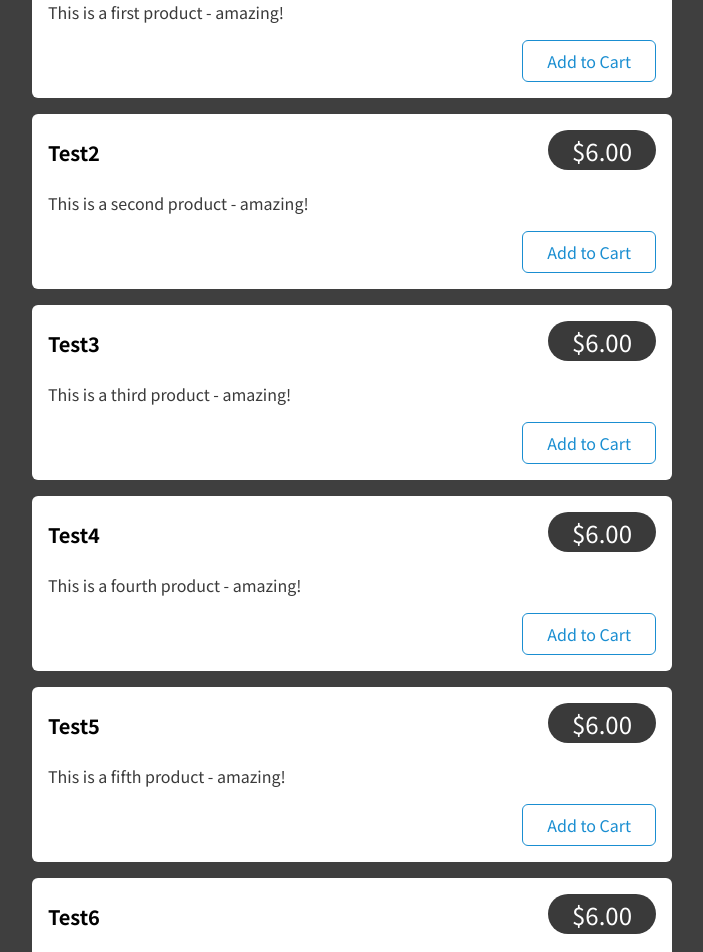
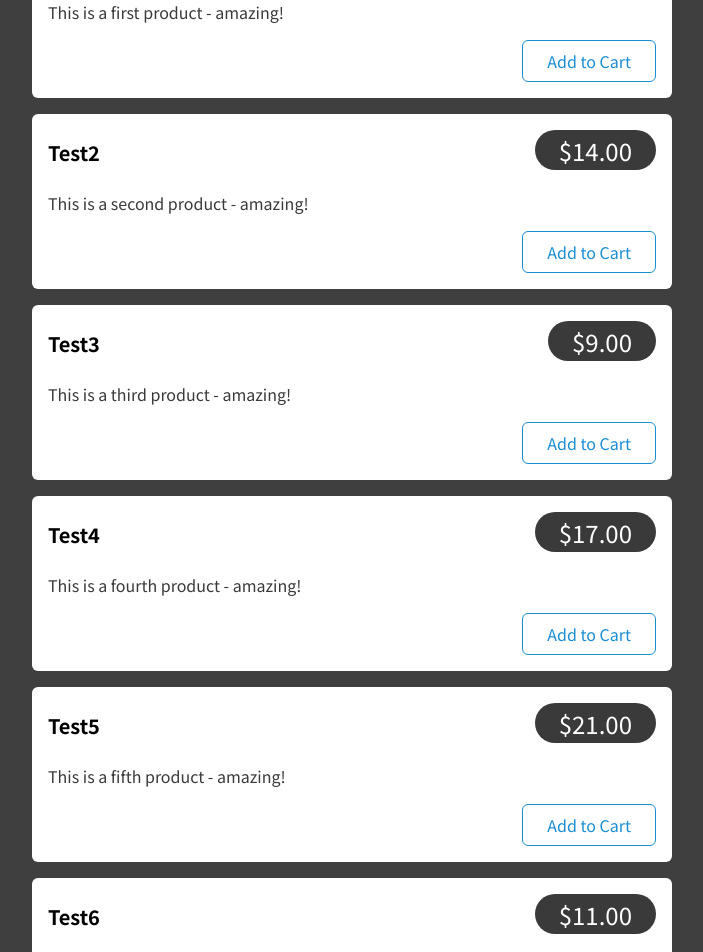
Before and after one commit to Simranjit884/dummy-cart, a React (Create React App) app: page / in a window 1280 px wide. Shown: the part 500-1452 px from the top of the page, without its empty margins (288-991 px from the left). Built offline with nearby package versions, Linux system fonts and the light colour scheme.

Commit message:
adding item to cart

```diff
--- a/src/components/Shop/ProductItem.js
+++ b/src/components/Shop/ProductItem.js
@@ -1,8 +1,21 @@
-import Card from '../UI/Card';
-import classes from './ProductItem.module.css';
+import Card from "../UI/Card";
+import classes from "./ProductItem.module.css";
+import { useDispatch, useSelector } from "react-redux";
+import { cartActions } from "../../store/store-slices/cart-slice";
 
 const ProductItem = (props) => {
-  const { title, price, description } = props;
+  const { id, title, price, description } = props;
+  const dispatch = useDispatch();
+
+  const onAddToCartHandler = () => {
+    dispatch(
+      cartActions.addItemsToCart({
+        id,
+        price,
+        title,
+      })
+    );
+  };
 
   return (
     <li className={classes.item}>
@@ -13,7 +26,7 @@ const ProductItem = (props) => {
         </header>
         <p>{description}</p>
         <div className={classes.actions}>
-          <button>Add to Cart</button>
+          <button onClick={onAddToCartHandler}>Add to Cart</button>
         </div>
       </Card>
     </li>
--- a/src/components/Shop/Products.js
+++ b/src/components/Shop/Products.js
@@ -7,6 +7,7 @@ const Products = (props) => {
       <h2>Buy your favorite products</h2>
       <ul>
         <ProductItem
+          id={1}
           title="Test1"
           price={6}
           description="This is a first product - amazing!"
@@ -14,36 +15,41 @@ const Products = (props) => {
       </ul>
       <ul>
         <ProductItem
+          id={2}
           title="Test2"
-          price={6}
+          price={14}
           description="This is a second product - amazing!"
         />
       </ul>
       <ul>
         <ProductItem
+          id={3}
           title="Test3"
-          price={6}
+          price={9}
           description="This is a third product - amazing!"
         />
       </ul>
       <ul>
         <ProductItem
+          id={4}
           title="Test4"
-          price={6}
+          price={17}
           description="This is a fourth product - amazing!"
         />
       </ul>
       <ul>
         <ProductItem
+          id={5}
           title="Test5"
-          price={6}
+          price={21}
           description="This is a fifth product - amazing!"
         />
       </ul>
       <ul>
         <ProductItem
+          id={6}
           title="Test6"
-          price={6}
+          price={11}
           description="This is a sixth product - amazing!"
         />
       </ul>
--- a/src/store/store-slices/cart-slice.js
+++ b/src/store/store-slices/cart-slice.js
@@ -10,7 +10,7 @@ const cartSlice = createSlice({
     addItemsToCart(state, action) {
       const newItem = action.payload;
       const existingItem = state.items.find((item) => item.id === newItem.id);
-      if (existingItem) {
+      if (!existingItem) {
         state.items.push({
           itemId: newItem.id,
           price: newItem.price,
```
Also changed, not shown: 1 other file (tests, documents, lock files or other folders).
